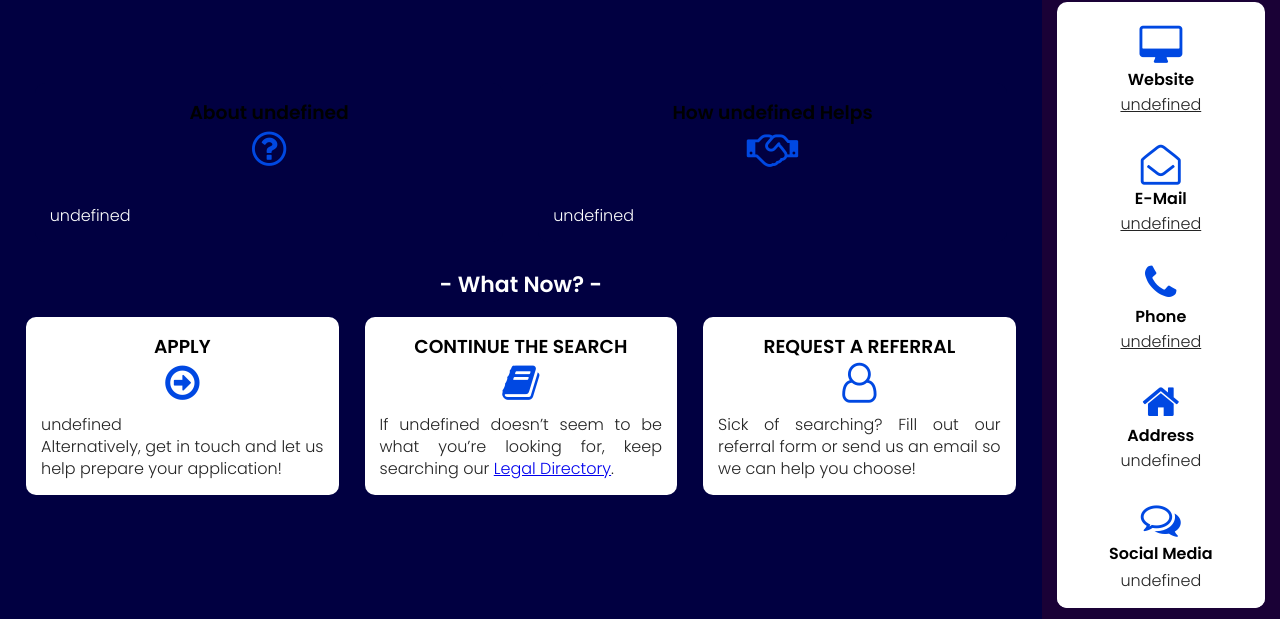
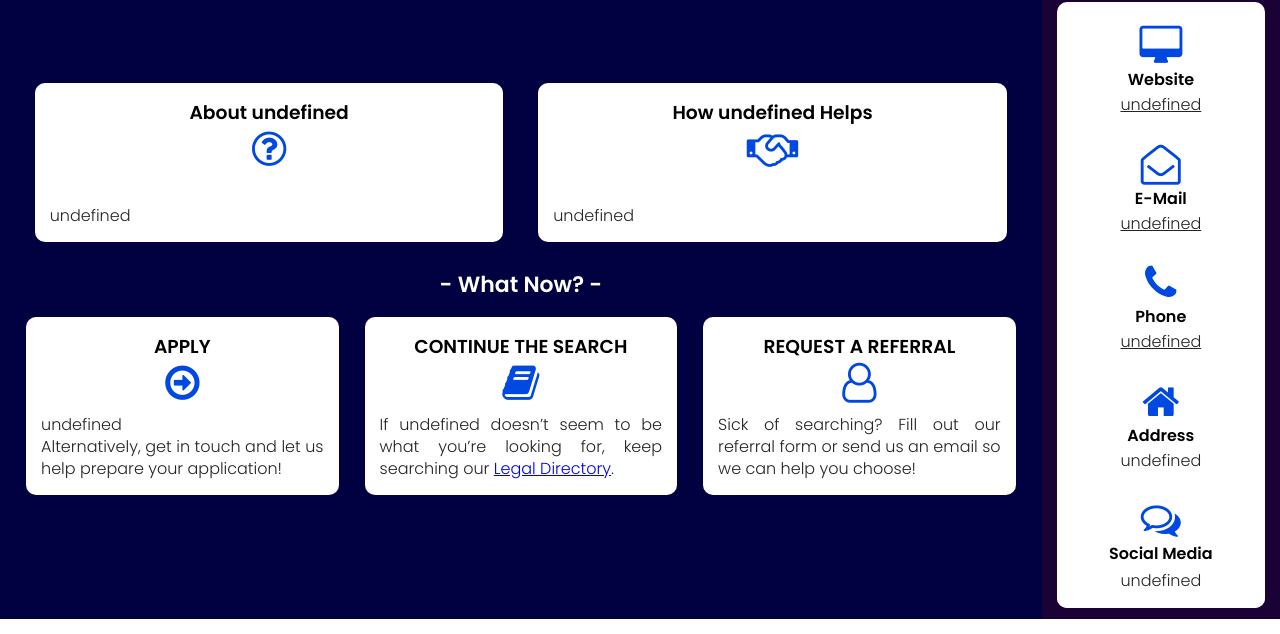
Before and after one commit to NicGodfrey/theQLD, a plain HTML site: page factSheets/FSTemplate.html in a window 1280 px wide. Shown: the part 166-800 px from the top of the page. Drawn offline with nearby package versions, Linux system fonts and the light colour scheme.

Commit message:
Fact Sheet Template Complete bg fix

```diff
--- a/style.css
+++ b/style.css
@@ -389,7 +389,7 @@ nav{
 
 .FS-content-col{
     flex-basis: 45%;
-    background-color:rgb(1, 0, 65);
+    background-color:#fff;
     border-radius: 10px;
     margin-bottom: 0%;
     margin-top: 2%;
@@ -403,7 +403,7 @@ nav{
 }
 
 .FS-content-col p{
-    color: #fff;
+    color: rgb(36, 36, 36);
     font-size: 16px;
     font-weight: 300;
     line-height: 22px;
```
